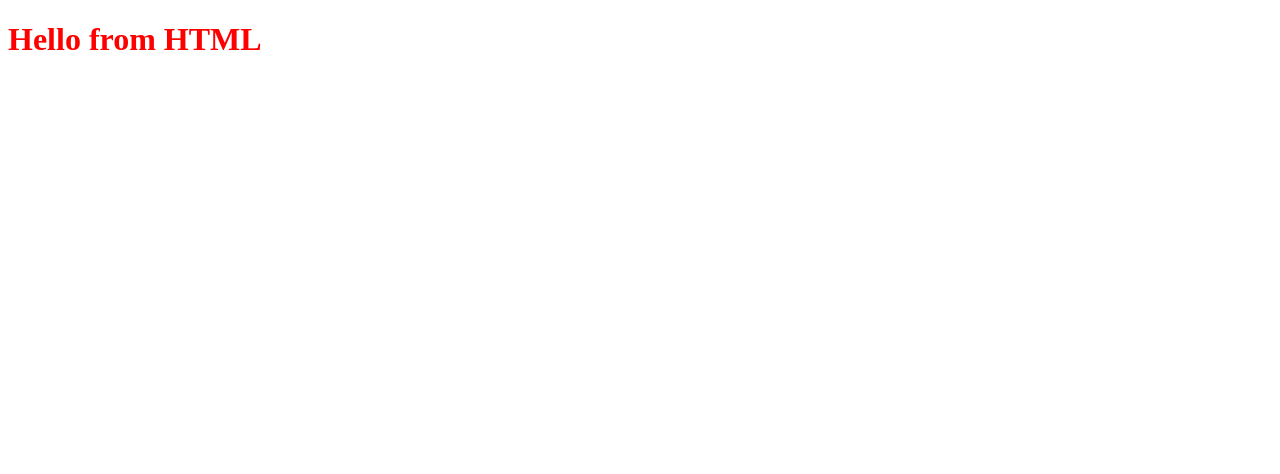
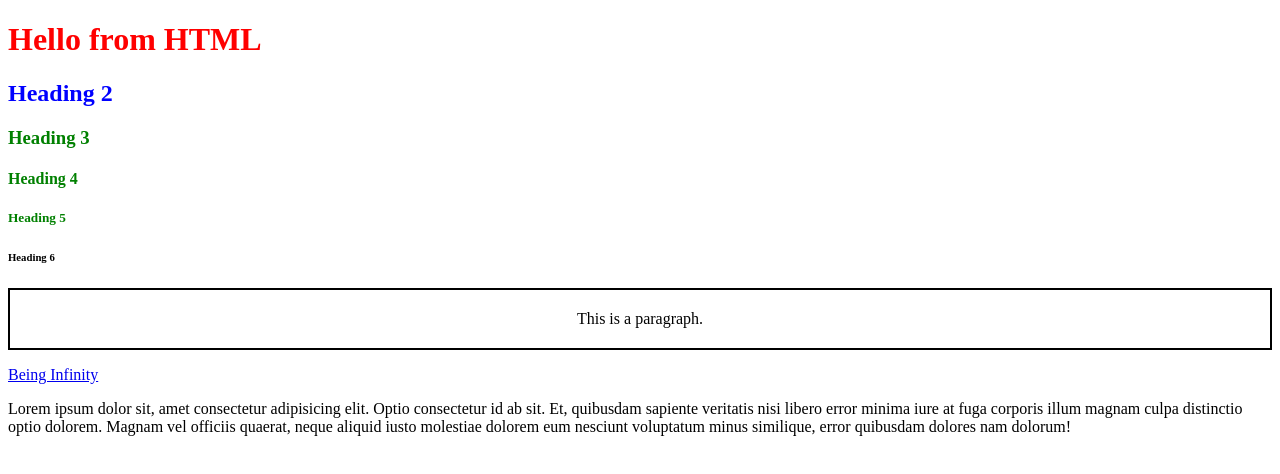
Before and after one commit to Hasini5922/autosuggest, a website: page frontend/index.html in a window 1280 px wide. Drawn offline with Linux system fonts and the light colour scheme.

Commit message:
tags commit

```diff
--- a/frontend/css/index.css
+++ b/frontend/css/index.css
@@ -1,3 +1,16 @@
 h1 {
     color: red;
 }
+#heading2{
+    color: blue;
+}
+.heading {
+    color: green;
+}
+.para{
+    border: 2px;
+    border-color: black;
+    border-style: solid;
+    padding: 20px;
+    text-align: center;
+}
--- a/frontend/index.html
+++ b/frontend/index.html
@@ -8,6 +8,15 @@
 </head>
 <body>
     <h1>Hello from HTML </h1>
+    <h2 id = "heading2">Heading 2</h2>
+    <h3 class="heading">Heading 3</h3>
+    <h4 class="heading">Heading 4</h4>
+    <h5 class="heading">Heading 5</h5>
+    <h6>Heading 6</h6>
+
+    <p class="para">This is a paragraph.</p>
+    <a href="https://www.being-infinity.com/">Being Infinity</a>
+    <p>Lorem ipsum dolor sit, amet consectetur adipisicing elit. Optio consectetur id ab sit. Et, quibusdam sapiente veritatis nisi libero error minima iure at fuga corporis illum magnam culpa distinctio optio dolorem. Magnam vel officiis quaerat, neque aliquid iusto molestiae dolorem eum nesciunt voluptatum minus similique, error quibusdam dolores nam dolorum!</p>
     <script src="js/index.js"></script>
 </body>
 </html>
```
